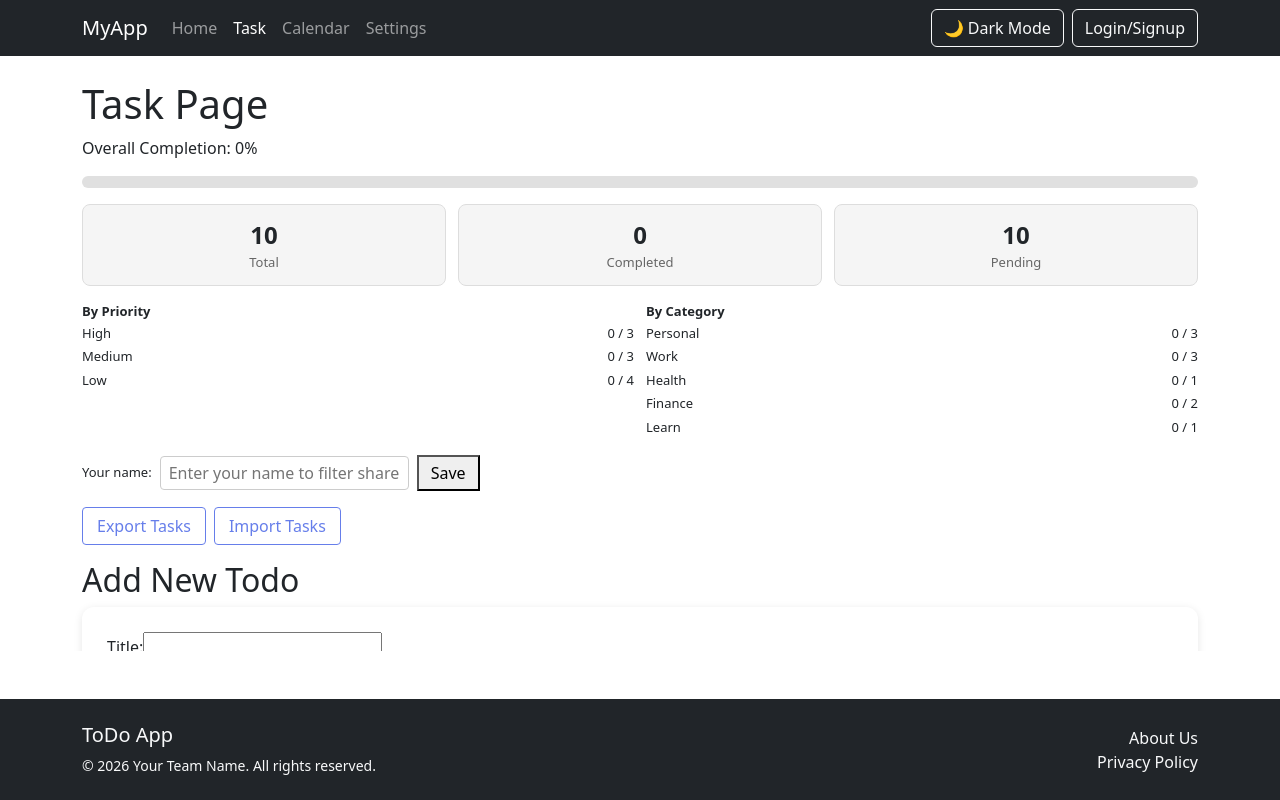
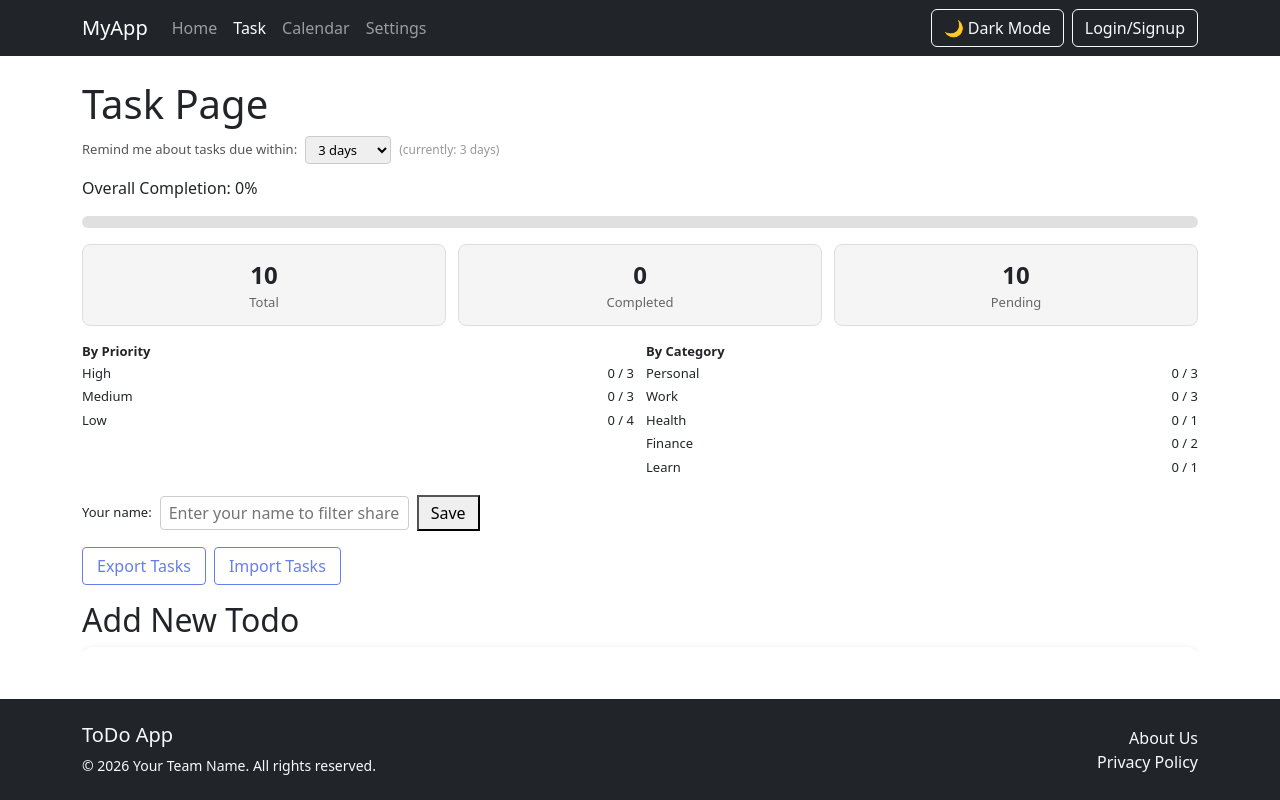
Before and after one commit to tingttt/CS555-TodoList, a React (Vite) app: page /task in a window 1280 px wide. Built offline with nearby package versions, Linux system fonts and the light colour scheme.

Commit message:
feat: add customizable reminder window for upcoming deadlines

```diff
--- a/src/Pages/Tasks.jsx
+++ b/src/Pages/Tasks.jsx
@@ -117,6 +117,15 @@ const Tasks = () => {
   const [searchQuery, setSearchQuery] = useState("");
 
   const [notifications, setNotifications] = useState([]);
+  const [reminderDays, setReminderDays] = useState(() => Number(localStorage.getItem("reminderDays")) || 3);
+  const [reminderMode, setReminderMode] = useState(() => {
+    const saved = Number(localStorage.getItem("reminderDays")) || 3;
+    return [1, 3, 5, 7].includes(saved) ? String(saved) : "custom";
+  });
+  const [customDays, setCustomDays] = useState(() => {
+    const saved = Number(localStorage.getItem("reminderDays")) || 3;
+    return [1, 3, 5, 7].includes(saved) ? "" : String(saved);
+  });
   const [myName, setMyName] = useState(() => localStorage.getItem("myName") || "");
   const [nameInput, setNameInput] = useState("");
   const [showMyTasks, setShowMyTasks] = useState(false);
@@ -156,6 +165,25 @@ const Tasks = () => {
     }
   };
 
+  const updateReminderDays = (days) => {
+    setReminderDays(days);
+    localStorage.setItem("reminderDays", days);
+  };
+
+  const handleReminderModeChange = (mode) => {
+    setReminderMode(mode);
+    if (mode !== "custom") {
+      updateReminderDays(Number(mode));
+    }
+  };
+
+  const handleCustomDaysSubmit = () => {
+    const val = parseInt(customDays);
+    if (!isNaN(val) && val > 0) {
+      updateReminderDays(val);
+    }
+  };
+
   useEffect(() => {
     const upcoming = todos.filter((todo) => {
       if (todo.completed) return false;
@@ -165,10 +193,10 @@ const Tasks = () => {
       const today = new Date();
       today.setHours(0, 0, 0, 0);
       const diffDays = (dueDate - today) / (1000 * 60 * 60 * 24);
-      return diffDays >= 0 && diffDays <= 3;
+      return diffDays >= 0 && diffDays <= reminderDays;
     });
     setNotifications(upcoming);
-  }, []);
+  }, [todos, reminderDays]);
 
   const deleteTodo = (id) => {
     setTodos(todos.filter((todo) => todo.id !== id));
@@ -242,6 +270,39 @@ const Tasks = () => {
   return (
     <div>
       <h1>Task Page</h1>
+      <div style={{ display: "flex", alignItems: "center", gap: "8px", marginBottom: "12px", flexWrap: "wrap" }}>
+        <span style={{ fontSize: "13px", color: "#555" }}>Remind me about tasks due within:</span>
+        <select
+          value={reminderMode}
+          onChange={(e) => handleReminderModeChange(e.target.value)}
+          style={{ padding: "3px 8px", borderRadius: "4px", border: "1px solid #ccc", fontSize: "13px" }}
+        >
+          {[1, 3, 5, 7].map((d) => (
+            <option key={d} value={String(d)}>{d} day{d > 1 ? "s" : ""}</option>
+          ))}
+          <option value="custom">Custom</option>
+        </select>
+        {reminderMode === "custom" && (
+          <div style={{ display: "flex", gap: "6px", alignItems: "center" }}>
+            <input
+              type="number"
+              min="1"
+              value={customDays}
+              onChange={(e) => setCustomDays(e.target.value)}
+              placeholder="days"
+              style={{ width: "60px", padding: "3px 6px", borderRadius: "4px", border: "1px solid #ccc", fontSize: "13px" }}
+            />
+            <button
+              onClick={handleCustomDaysSubmit}
+              style={{ padding: "3px 10px", borderRadius: "4px", background: "#667eea", color: "#fff", border: "none", fontSize: "13px", cursor: "pointer" }}
+            >
+              Set
+            </button>
+          </div>
+        )}
+        <span style={{ fontSize: "12px", color: "#999" }}>(currently: {reminderDays} day{reminderDays > 1 ? "s" : ""})</span>
+      </div>
+
       {notifications.length > 0 && (
         <div style={{
           background: "#fff3cd",
```
